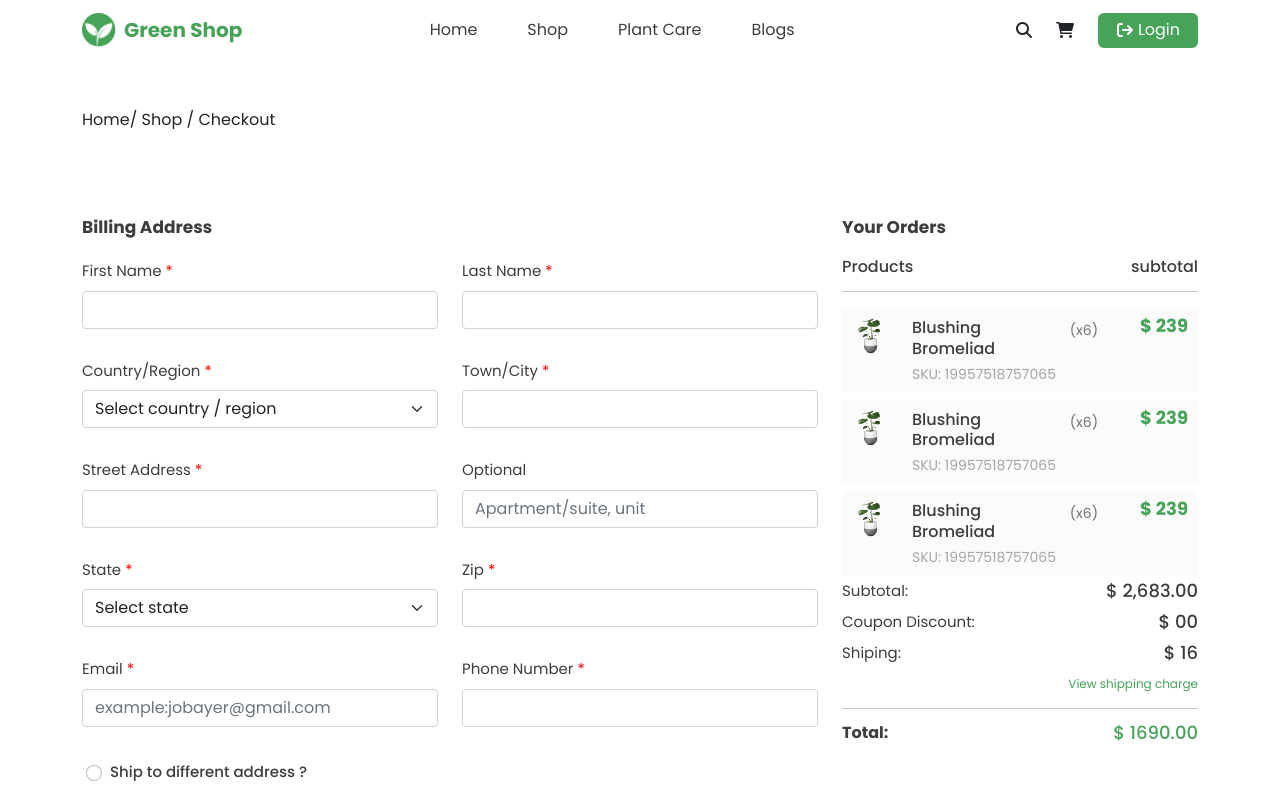
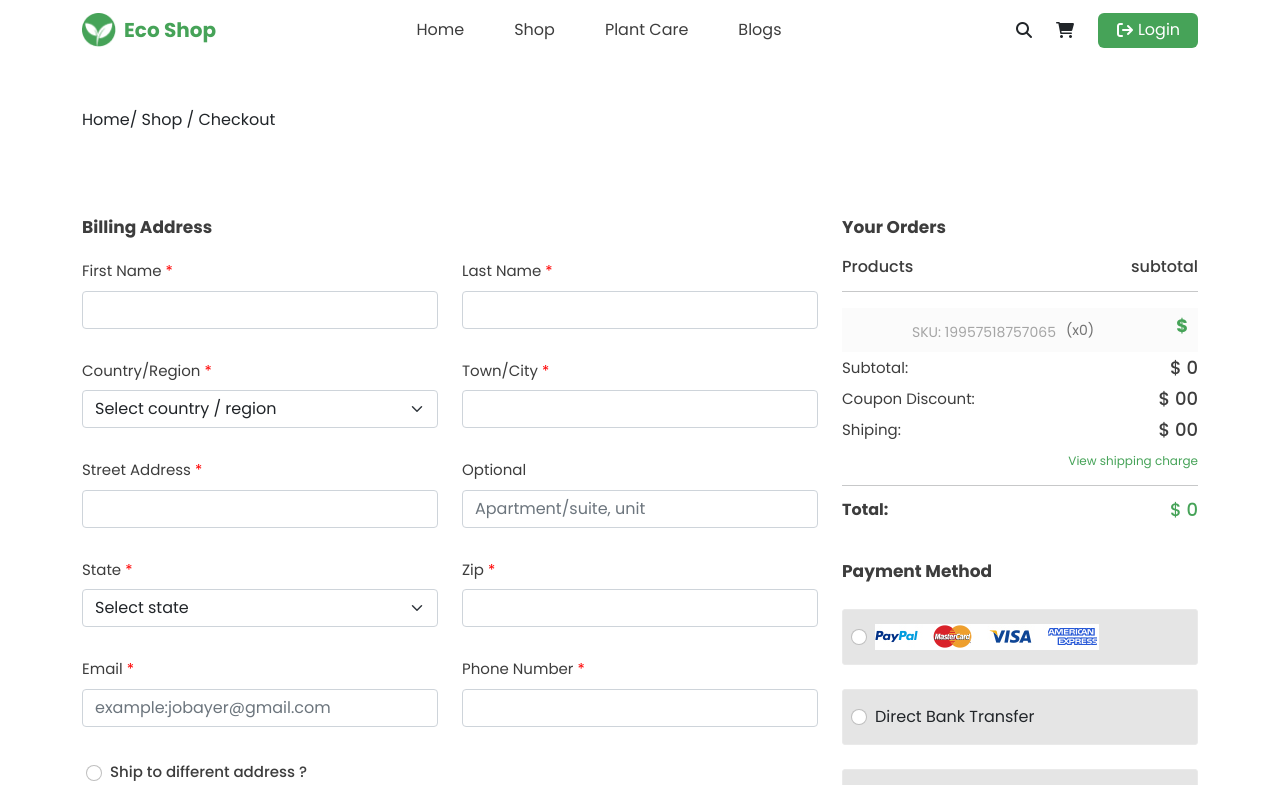
Before and after one commit to jobayerrahman93/ecommerce-greenshop, a React (Create React App) app: page /checkout in a window 1280 px wide. Shown: the top 785 px of the page. Built offline with nearby package versions, Linux system fonts and the light colour scheme.

Commit message:
cartDynamic

```diff
--- a/src/App.js
+++ b/src/App.js
@@ -1,3 +1,4 @@
+import { useState } from "react";
 import { BrowserRouter, Route, Routes } from "react-router-dom";
 import "./App.css";
 import Footer from "./Layout/Footer";
@@ -16,7 +17,38 @@ import Sales from "./Sections/HomeSection/Sales";
 
 
 function App() {
+
+  const [cartfromDetails,setCartfromDetails]=useState({});
+  const [pastCartTotal,setPastCartTotal]=useState(0);
+  console.log(cartfromDetails);
+
+
+  const cartDetails=(cart,pdtl)=>{
+    // console.log("cart number",cart,pdtl);
+
+    setCartfromDetails(pdtl);
+    setPastCartTotal(cart);
+
+  }
+
+
+  const [checkoutCartDtl,setCheckOutCartDtl]=useState({});
+  const [cartTotalBalance,setcartTotalBalance]=useState(0);
+  const [totalCart,setTotalCart]=useState(0);
+
+  const checkoutDetails=(cartDetails,totalBalance,totalCart)=>{
+    console.log(cartDetails, totalBalance,totalCart, "come in");
+
+    setCheckOutCartDtl(cartDetails);
+    setcartTotalBalance(totalBalance);
+    setTotalCart(totalCart);
+
+
+  }
+
   return (
+
+
     <>
       <BrowserRouter>
         <Navbar></Navbar>
@@ -29,7 +61,7 @@ function App() {
 
           <Route
             path="/productDetails/:id"
-            element={<ProductDetails />}
+            element={<ProductDetails cartDetails={cartDetails} />}
           ></Route>
 
           <Route path="/login" element={<Login />}>
@@ -37,8 +69,8 @@ function App() {
             <Route path="UserLogin" element={<UserLogin />}></Route>
           </Route>
 
-          <Route path="/product-cart" element={<ProductCart/>}></Route>
-          <Route path="/checkout" element={<Checkout/>}></Route>
+          <Route path="/product-cart" element={<ProductCart cartfromDetails={cartfromDetails} pastCartTotal={pastCartTotal} checkoutDetails={checkoutDetails} />}></Route>
+          <Route path="/checkout" element={<Checkout checkoutCartDtl={checkoutCartDtl} cartTotalBalance={cartTotalBalance} totalCart={totalCart} />}></Route>
           <Route path="/confirmation" element={<Confirmation/>}></Route>
         </Routes>
         <Footer></Footer>
--- a/src/Layout/Navbar.jsx
+++ b/src/Layout/Navbar.jsx
@@ -83,7 +83,7 @@ const Navbar = () => {
               height="34"
               class="d-inline-block align-text-top me-2"
             />
-            Green Shop
+            Eco Shop
           </NavLink>
           <button class="navbar-toggler" type="button" data-bs-toggle="collapse" data-bs-target="#navbarNav" aria-controls="navbarNav" aria-expanded="false" aria-label="Toggle navigation">
             <span class="navbar-toggler-icon"></span>
--- a/src/Pages/Checkout/Checkout.jsx
+++ b/src/Pages/Checkout/Checkout.jsx
@@ -1,9 +1,8 @@
 import React from 'react';
 import { Link } from 'react-router-dom';
-import p5 from '../../img/p5.png';
 import paymentImg from '../../img/paymentImg.png';
 import './Checkout.css';
-const Checkout = () => {
+const Checkout = ({ cartTotalBalance, checkoutCartDtl, totalCart }) => {
     return (
         <>
             <div className="checkout-section">
@@ -95,7 +94,7 @@ const Checkout = () => {
                                     </div>
 
                                     <div class="form-check ms-2 d-flex align-items-center">
-                                        <input class="form-check-input" type="radio" name="flexRadioDefault" id="flexRadioDefault1" />
+                                        <input class="form-check-input" type="radio" name="" id="flexRadioDefault1" />
                                         <label class="form-check-label different-address " for="flexRadioDefault1">
                                             Ship to different address ?
                                         </label>
@@ -126,75 +125,28 @@ const Checkout = () => {
                                     <div className="orders-checkout mb-2">
                                         <div className="row">
                                             <div className="col-lg-2">
-                                                <img src={p5} className="img-fluid" alt="" />
+                                                <img src={checkoutCartDtl.productImg} className="img-fluid" alt="" />
                                             </div>
                                             <div className="col-lg-7 col-9">
                                                 <div className="single-product-checkout d-flex">
                                                     <div>
-                                                        <h6 className='product-name'>Blushing Bromeliad</h6>
+                                                        <h6 className='product-name'>{checkoutCartDtl.productName}</h6>
                                                         <p className='product-sku'>SKU: 19957518757065</p>
                                                     </div>
 
                                                     <div className='total-single-products-checkout'>
-                                                        <span>(x6)</span>
+                                                        <span>(x{totalCart})</span>
                                                     </div>
                                                 </div>
                                             </div>
 
                                             <div className="col-lg-3 col-3">
-                                                <h5 className='total-singleProduct-price'>$ <span>239</span></h5>
+                                                <h5 className='total-singleProduct-price'>$ <span>{checkoutCartDtl.productPrice}</span></h5>
                                             </div>
                                         </div>
                                     </div>
 
 
-                                    <div className="orders-checkout mb-2">
-                                        <div className="row">
-                                            <div className="col-lg-2">
-                                                <img src={p5} className="img-fluid" alt="" />
-                                            </div>
-                                            <div className="col-lg-7 col-9">
-                                                <div className="single-product-checkout d-flex">
-                                                    <div>
-                                                        <h6 className='product-name'>Blushing Bromeliad</h6>
-                                                        <p className='product-sku'>SKU: 19957518757065</p>
-                                                    </div>
-
-                                                    <div className='total-single-products-checkout'>
-                                                        <span>(x6)</span>
-                                                    </div>
-                                                </div>
-                                            </div>
-
-                                            <div className="col-lg-3 col-3">
-                                                <h5 className='total-singleProduct-price'>$ <span>239</span></h5>
-                                            </div>
-                                        </div>
-                                    </div>
-
-                                    <div className="orders-checkout mb-2">
-                                        <div className="row">
-                                            <div className="col-lg-2">
-                                                <img src={p5} className="img-fluid" alt="" />
-                                            </div>
-                                            <div className="col-lg-7 col-9">
-                                                <div className="single-product-checkout d-flex">
-                                                    <div>
-                                                        <h6 className='product-name'>Blushing Bromeliad</h6>
-                                                        <p className='product-sku'>SKU: 19957518757065</p>
-                                                    </div>
-
-                                                    <div className='total-single-products-checkout'>
-                                                        <span>(x6)</span>
-                                                    </div>
-                                                </div>
-                                            </div>
-
-                                            <div className="col-lg-3 col-3">
-                                                <h5 className='total-singleProduct-price'>$ <span>239</span></h5>
-                                            </div>
-                                        </div>
-                                    </div>
 
                                 </div>
 
@@ -202,7 +154,7 @@ const Checkout = () => {
                                 <div className="subtotal-section">
                                     <div className='d-flex justify-content-between'>
                                         <p>Subtotal:</p>
-                                        <h6>$ <span>2,683.00</span></h6>
+                                        <h6>$ <span>{cartTotalBalance}</span></h6>
                                     </div>
                                     <div className='d-flex justify-content-between'>
                                         <p>Coupon Discount:</p>
@@ -210,7 +162,7 @@ const Checkout = () => {
                                     </div>
                                     <div className='d-flex justify-content-between'>
                                         <p>Shiping:</p>
-                                        <h6>$ <span>16</span></h6>
+                                        <h6>$ <span>00</span></h6>
                                     </div>
 
                                     <div>
@@ -221,7 +173,7 @@ const Checkout = () => {
 
                                     <div className='d-flex justify-content-between'>
                                         <p className='total-cart-price'>Total:</p>
-                                        <h6 className='main-color'>$ <span>1690.00</span></h6>
+                                        <h6 className='main-color'>$ <span>{cartTotalBalance}</span></h6>
                                     </div>
 
 
@@ -230,22 +182,22 @@ const Checkout = () => {
                                         <h2 className='payment-method-title'>Payment Method</h2>
 
                                         <div class="form-check mb-4 payment-form">
-                                            <input class="form-check-input" type="radio" name="flexRadioDefault" id="flexRadioDefault1" />
-                                            <label class="form-check-label different-address " for="flexRadioDefault1">
+                                            <input class="form-check-input" type="radio" name="flexRadioDefault" id="flexRadioDefault2" />
+                                            <label class="form-check-label different-address " for="flexRadioDefault2">
                                                 <img src={paymentImg} alt="" />
                                             </label>
                                         </div>
 
                                         <div class="form-check mb-4 payment-form">
-                                            <input class="form-check-input" type="radio" name="flexRadioDefault" id="flexRadioDefault1" />
-                                            <label class="form-check-label different-address " for="flexRadioDefault1">
+                                            <input class="form-check-input" type="radio" name="flexRadioDefault" id="flexRadioDefault3" />
+                                            <label class="form-check-label different-address " for="flexRadioDefault3">
                                                 Direct Bank Transfer
                                             </label>
                                         </div>
 
                                         <div class="form-check mb-5 payment-form">
-                                            <input class="form-check-input" type="radio" name="flexRadioDefault" id="flexRadioDefault1" />
-                                            <label class="form-check-label different-address " for="flexRadioDefault1">
+                                            <input class="form-check-input" type="radio" name="flexRadioDefault" id="flexRadioDefault4" />
+                                            <label class="form-check-label different-address " for="flexRadioDefault4">
                                                 Cash on delivery
                                             </label>
                                         </div>
--- a/src/Pages/Login/Login.css
+++ b/src/Pages/Login/Login.css
@@ -101,6 +101,9 @@
   margin-bottom: 15px;
 }
 
+.loginWithBtn:hover {
+  color: #000 !important;
+}
 .fa-google {
   color: #f03800;
 }
--- a/src/Pages/ProductCart/ProductCart.jsx
+++ b/src/Pages/ProductCart/ProductCart.jsx
@@ -1,15 +1,19 @@
-import React, { useState } from 'react';
+import React, { useEffect, useState } from 'react';
 import { Link } from 'react-router-dom';
 import RelatedProducts from '../../Sections/RelatedProducts';
 import './ProductCart.css';
-const ProductCart = () => {
+const ProductCart = ({ cartfromDetails, pastCartTotal, checkoutDetails }) => {
 
 
-    const [totalCart, setTotalCart] = useState(1);
+    const [totalCart, setTotalCart] = useState(pastCartTotal);
+    const [totalCartPrice, setTotalCartPrice] = useState(cartfromDetails.productPrice);
+    console.log(cartfromDetails);
 
 
     const cartPlus = () => {
+
         setTotalCart(totalCart + 1);
+
     }
 
     const cartMinus = () => {
@@ -24,6 +28,27 @@ const ProductCart = () => {
     }
 
     console.log(totalCart);
+
+
+    // const location = useLocation();
+    // const { pDetails } = location.state;
+
+    // console.log(pDetails)
+
+    useEffect(() => {
+        // console.log(totalCart);
+        // console.log(totalCartPrice);
+        let totalProductPrice = cartfromDetails.productPrice * totalCart;
+        // console.log(totalProductPrice);
+        setTotalCartPrice(totalProductPrice);
+        // console.log(totalProductPrice);
+    }, [totalCart])
+
+
+    let shippingCharge = 16;
+
+    let totalBalance = totalCartPrice + shippingCharge;
+
 
     return (
         <>
@@ -49,8 +74,8 @@ const ProductCart = () => {
                                 <tbody>
                                     <tr class="spacer highlighted">
 
-                                        <td>Barberton Daisy</td>
-                                        <td>238.00</td>
+                                        <td>{cartfromDetails.productName}</td>
+                                        <td>{cartfromDetails.productPrice}</td>
                                         <td>
                                             <div className='d-flex'>
                                                 <button onClick={cartMinus} className='minusBtn'>-</button>
@@ -58,7 +83,7 @@ const ProductCart = () => {
                                                 <button onClick={cartPlus} className='plusBtn'>+</button>
                                             </div>
                                         </td>
-                                        <td className='table-price'>$ <span>238.00</span></td>
+                                        <td className='table-price'>$ <span>{totalCartPrice}</span></td>
                                     </tr>
                                     {/* <tr>
 
@@ -94,7 +119,7 @@ const ProductCart = () => {
                                 <div className="subtotal-section">
                                     <div className='d-flex justify-content-between'>
                                         <p>Subtotal:</p>
-                                        <h6>$ <span>2,683.00</span></h6>
+                                        <h6>$ <span>{totalCartPrice}</span></h6>
                                     </div>
                                     <div className='d-flex justify-content-between'>
                                         <p>Coupon Discount:</p>
@@ -112,11 +137,11 @@ const ProductCart = () => {
 
                                     <div className='d-flex justify-content-between'>
                                         <p className='total-cart-price'>Total:</p>
-                                        <h6 className='main-color'>$ <span>1690.00</span></h6>
+                                        <h6 className='main-color'>$ <span>{totalBalance}</span></h6>
                                     </div>
 
                                     <Link to="/checkout">
-                                        <button type='button' className='btn cmn-btn w-100'>Proceed To Checkout</button>
+                                        <button onClick={() => checkoutDetails(cartfromDetails, totalBalance, totalCart)} type='button' className='btn cmn-btn w-100'>Proceed To Checkout</button>
                                     </Link>
 
                                     <p className='main-color mt-4 text-center'>Continue Shopping</p>
--- a/src/Pages/ProductDetails/ProductDetails.jsx
+++ b/src/Pages/ProductDetails/ProductDetails.jsx
@@ -4,7 +4,7 @@ import imgVariant1 from '../../img/product-details-img.png';
 import RelatedProducts from '../../Sections/RelatedProducts';
 import './ProductDetails.css';
 
-const ProductDetails = () => {
+const ProductDetails = ({ setCart, setPastCartTotal, cartDetails }) => {
 
     const [pDetails, setPDetails] = useState({});
 
@@ -154,7 +154,8 @@ const ProductDetails = () => {
                                             <div className='d-flex mt-4 mt-md-4 mt-lg-0'>
 
                                                 <Link to="/product-cart">
-                                                    <button className="buyNowBtn">Buy Now</button>
+                                                    <button onClick={() => cartDetails(totalCart, pDetails)
+                                                    } className="buyNowBtn">Buy Now</button>
                                                 </Link>
                                                 <button className="addToCartBtn ms-3">add to cart</button>
 
```
